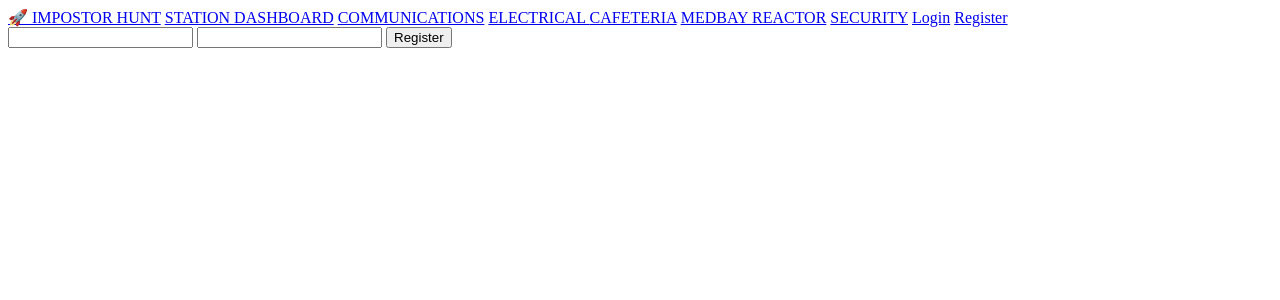
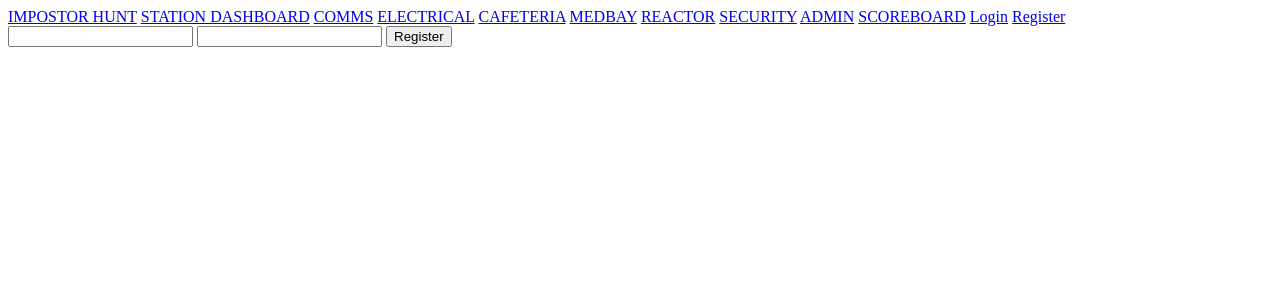
Before and after one commit to DioBrandostar/Among-Us-CTF, a Flask app: page /register in a window 1280 px wide. Shown: the top 300 px of the page. Run offline with Flask 3, Linux system fonts and the light colour scheme; parts of the project's set-up code (start-up, migrations or seed data) failed here and were passed over.

Commit message:
Some fixes

```diff
--- a/impostor-hunt-ctf-final/app/templates/base.html
+++ b/impostor-hunt-ctf-final/app/templates/base.html
@@ -1,44 +1,52 @@
 <!DOCTYPE html>
-<html>
+<html lang="en">
 <head>
     <meta charset="utf-8">
-    <meta name="viewport" content="width=device-width, initial-scale=1, shrink-to-fit=no">
-    <meta name="description" content="">
-    <meta name="author" content="">
-    <title>{% block title %}Impostor Hunt CTF {% endblock %}</title>
+    <meta name="viewport" content="width=device-width, initial-scale=1">
+    <title>{% block title %}Impostor Hunt CTF{% endblock %}</title>
     <link rel="stylesheet" href="{{ url_for('static', filename='css/main.css') }}">
+    {% block extra_css %}{% endblock %}
 </head>
 <body>
-    <nav class="navbar navbar-expand-lg navbar-light bg-light">
-        <a href = "{{ url_for('main.home')}}"> 🚀 IMPOSTOR HUNT</a>
-        <a href = "{{ url_for('dashboard.index')}}">STATION DASHBOARD</a>
-        <a href = "{{ url_for('communications.py') }}">COMMUNICATIONS</a>
-        <a href = "{{ url_for('electrical.py') }}"> ELECTRICAL </a>
-        <a href = "{{ url_for('cafeteria.py') }}">CAFETERIA</a>
-        <a href = "{{ url_for('medbay.py') }}"> MEDBAY </a>
-        <a href = "{{ url_for('reactor.py') }}"> REACTOR</a>
-        <a href = "{{ url_for('security.py') }}"> SECURITY</a>
+    <nav class="navbar">
+        <a href="{{ url_for('main.home') }}">IMPOSTOR HUNT</a>
+        <a href="{{ url_for('dashboard.index') }}">STATION DASHBOARD</a>
+
+        <!-- All room links (correct endpoints) -->
+        <a href="{{ url_for('communications.room') }}">COMMS</a>
+        <a href="{{ url_for('electrical.room') }}">ELECTRICAL</a>
+        <a href="{{ url_for('cafeteria.room') }}">CAFETERIA</a>
+        <a href="{{ url_for('medbay.room') }}">MEDBAY</a>
+        <a href="{{ url_for('reactor.room') }}">REACTOR</a>
+        <a href="{{ url_for('security.room') }}">SECURITY</a>
+        <a href="{{ url_for('admin_terminal.room') }}">ADMIN</a>
+
+        <a href="{{ url_for('scoreboard.scoreboard') }}">SCOREBOARD</a>
 
         {% if current_user.is_authenticated %}
-        <span>Crewmate: {{ current_user.username }}</span>
+            <span class="crewmate">Crewmate: {{ current_user.username }}</span>
             <a href="{{ url_for('auth.logout') }}">Logout</a>
-
         {% else %}
             <a href="{{ url_for('auth.login') }}">Login</a>
             <a href="{{ url_for('auth.register') }}">Register</a>
-
         {% endif %}
     </nav>
-<div class = "container">
+
+    <div class="container">
         {% with messages = get_flashed_messages(with_categories=true) %}
             {% if messages %}
-                <ul>
+                <ul class="flashes">
                     {% for category, message in messages %}
-                        <li class="{{ category }}">{{ message }}</li>
+                        <li class="{{ category }}">{{ message|safe }}</li>
                     {% endfor %}
                 </ul>
             {% endif %}
         {% endwith %}
-{% block content %}{% endblock %}</div>
+
+        {% block content %}{% endblock %}
+    </div>
+
+    <script src="{{ url_for('static', filename='js/main.js') }}"></script>
+    {% block extra_js %}{% endblock %}
 </body>
 </html>
```
Also changed, not shown: impostor-hunt-ctf-final/app/routes/rooms/admin_terminal.py (+9 -7 lines), impostor-hunt-ctf-final/app/routes/rooms/communications.py (+5 -7 lines), impostor-hunt-ctf-final/app/routes/rooms/reactor.py (+15 -11 lines). Lines whose indentation alone changed are shown as unchanged.
